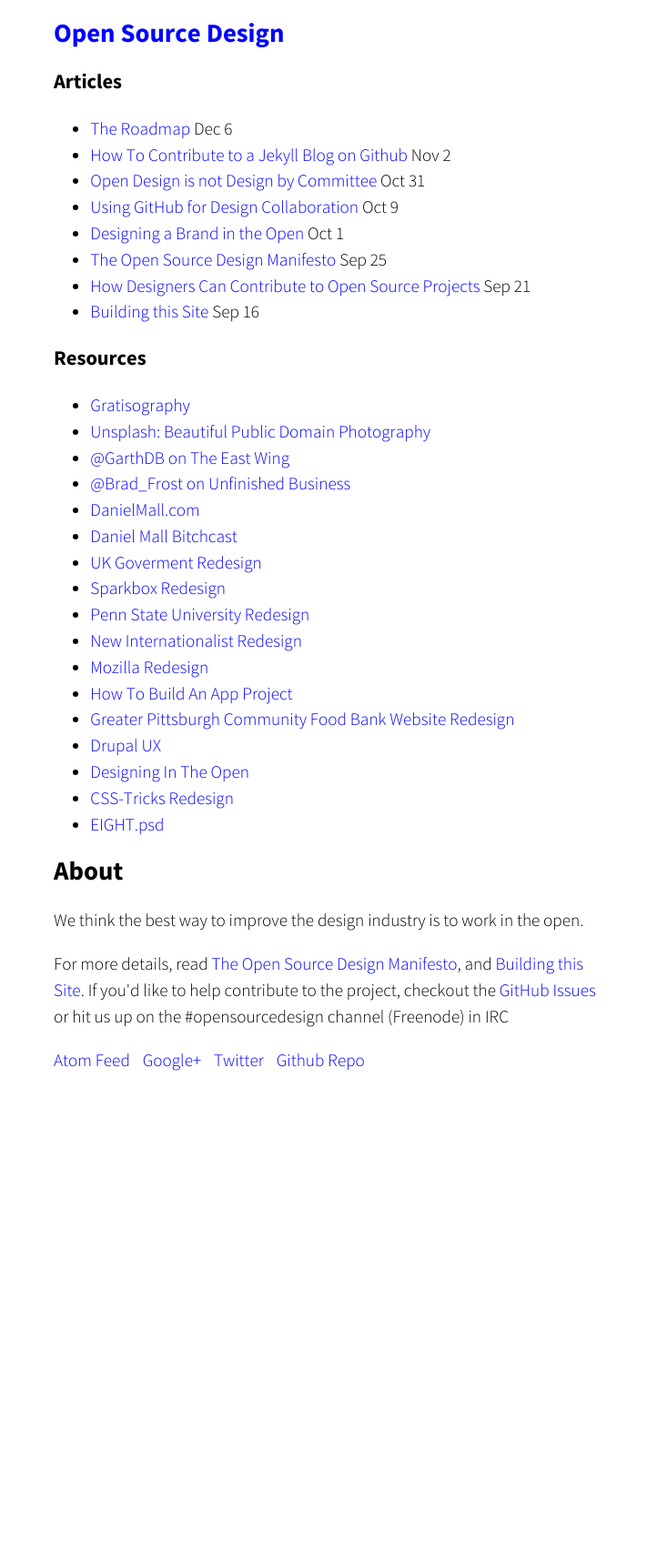
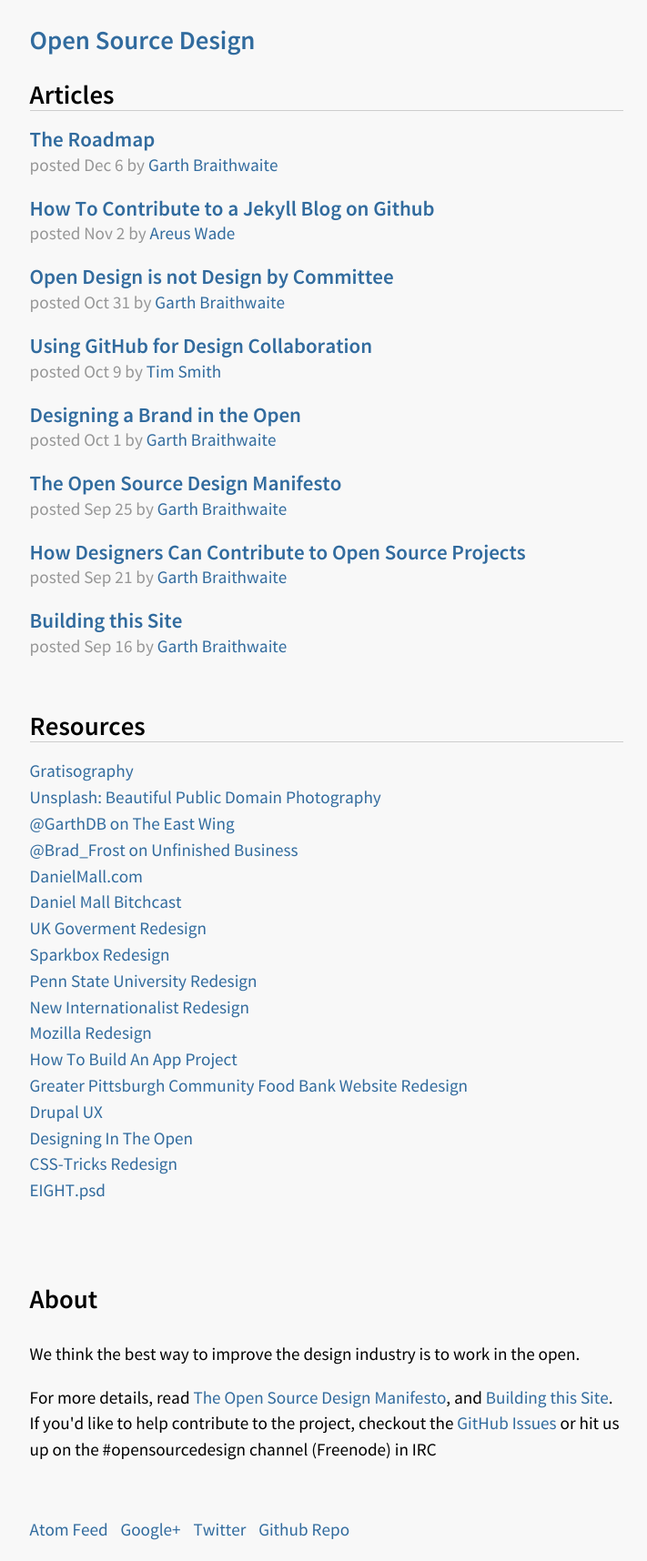
Before and after one commit to DesignOpen/designopen.github.io, a Jekyll site: the page built from index.html, in a window 1280 px wide. Shown: the whole page at 91% size, without its empty margins (281-992 px from the left). Built offline with Jekyll 4.4.1, drawn with Linux system fonts in a browser that asks for light colours; before the commit the page ends 1200 px from its top, so only the background shows below that.

Commit message:
design refresh for default pages, slight readability changes

```diff
--- a/_layouts/default.html
+++ b/_layouts/default.html
@@ -6,6 +6,7 @@
     <meta name="viewport" content="initial-scale=1.0" />
     <title>Open Source Design{% if page.title %} | {{ page.title }}{% endif %}</title>
     <link rel="shortcut icon" href="/favicon.ico">
+    <link rel="stylesheet" type="text/css" href="/css/normalize.css">
     <link rel="stylesheet" type="text/css" href="/css/main.css">
     <link rel="stylesheet" type="text/css" href="/css/fonts/fonts.css">
     <!--[if lt IE 9]>
--- a/css/fonts/fonts.css
+++ b/css/fonts/fonts.css
@@ -1,6 +1,4 @@
 /* Generated by Font Squirrel (http://www.fontsquirrel.com) on September 6, 2013 */
-
-
 
 @font-face {
     font-family: 'wisdom_script';
@@ -11,9 +9,17 @@
          url('wisdom_script-webfont.svg#wisdom_script_airegular') format('svg');
     font-weight: normal;
     font-style: normal;
-
 }
-
+@font-face {
+    font-family: 'source_sans_pro';
+    src: url('sourcesanspro-light-webfont.eot');
+    src: url('sourcesanspro-light-webfont.eot?#iefix') format('embedded-opentype'),
+         url('sourcesanspro-light-webfont.woff') format('woff'),
+         url('sourcesanspro-light-webfont.ttf') format('truetype'),
+         url('sourcesanspro-light-webfont.svg#source_sans_prolight') format('svg');
+    font-weight: 300;
+    font-style: normal;
+}
 @font-face {
     font-family: 'source_sans_pro';
     src: url('sourcesanspro-regular-webfont.eot');
@@ -23,24 +29,7 @@
          url('sourcesanspro-regular-webfont.svg#source_sans_proregular') format('svg');
     font-weight: normal;
     font-style: normal;
-
 }
-
-@font-face {
-    font-family: 'source_sans_pro';
-    src: url('sourcesanspro-light-webfont.eot');
-    src: url('sourcesanspro-light-webfont.eot?#iefix') format('embedded-opentype'),
-         url('sourcesanspro-light-webfont.woff') format('woff'),
-         url('sourcesanspro-light-webfont.ttf') format('truetype'),
-         url('sourcesanspro-light-webfont.svg#source_sans_prolight') format('svg');
-    font-weight: 300;
-    font-style: normal;
-
-}
-
-
-
-
 @font-face {
     font-family: 'source_sans_pro';
     src: url('sourcesanspro-semibold-webfont.eot');
@@ -50,12 +39,7 @@
          url('sourcesanspro-semibold-webfont.svg#source_sans_prosemibold') format('svg');
     font-weight: 600;
     font-style: normal;
-
 }
-
-
-
-
 @font-face {
     font-family: 'source_sans_pro';
     src: url('sourcesanspro-bold-webfont.eot');
@@ -65,5 +49,4 @@
          url('sourcesanspro-bold-webfont.svg#source_sans_probold') format('svg');
     font-weight: 700;
     font-style: normal;
-
 }
--- a/css/main.css
+++ b/css/main.css
@@ -1,53 +1,74 @@
 body {
-  font-family: 'source_sans_pro', sans;
+  font: normal normal normal 1em/1.5 'source_sans_pro', sans;
   margin: 0;
-  line-height:  1.5rem;
-  font-size: 1rem;
+  background: rgb(248,248,248);
 }
 h1, h2, h3, h4, h5, h6 {
-  font-weight: bold;
-}
-.site {
-  max-width: 600px;
-  margin: 0 auto;
-  padding-left: 20px;
-  padding-right: 20px;
+  font-weight: 600;
 }
 
-a {
-  color: blue;
-  text-decoration: none;
+a{
+  color: rgb(49,107,158);
+  text-decoration: inherit;
 }
-
 a:hover {
   text-decoration: underline;
 }
-
-ul {
-  padding-left: 2.1rem;
+.site {
+  max-width: 36em;
+  margin: 0 auto;
+  padding: 0 1em;
 }
-
 nav ul {
   list-style: none;
   padding: 0;
 }
-
 nav li {
   display: inline-block;
   margin-right: 10px;
 }
-
 article img {
   max-width: 100%;
   height: auto;
 
 }
-.bloglist .author {
-  display: none;
+section{
+  padding: 1px 0;
+  margin: 0 0 2em;
 }
-.bloglist li:hover .author {
-  display: inline;
+section>.title{
+  line-height: 1;
+  border-bottom: 1px solid rgb(205,205,205);
+  margin: 0;
 }
+
+
+/*Bloglist styles for Home Page*/
+.bloglist{
+  list-style: none;
+  margin: 1em 0;
+  padding: 0;
+}
+.bloglist .post{
+  margin: 1em 0 0;
+}
+.bloglist .title{
+  font-size: 1.2em;
+  margin: 0;
+  line-height: 1.2;
+}
+.bloglist .meta{
+  color: rgb(150,150,150);
+}
+
+/*Resource List styles for Home Page*/
+.reslist{
+  list-style: none;
+  margin: 1em 0;
+  padding: 0;
+}
+
+/*Media Queries for Text Size Changes*/
 @media only screen and (max-width: 500px) {
   :root {
     font-size: 90%;
@@ -58,12 +79,8 @@
     font-size: 100%;
   }
 }
-
 @media only screen and (min-width: 800px) {
   :root {
     font-size: 120%;
   }
-  body {
-    font-weight: 300;
-  }
 }
--- a/index.html
+++ b/index.html
@@ -3,41 +3,36 @@
 title: Home
 ---
 <div id="content" class="site">
-  <section itemscope itemtype=http://schema.org/Blog>
-    <h3 class="title" itemscope itemprop="name">Articles</h3>
-    <section>
+  <section itemscope itemtype="http://schema.org/Blog">
+    <h2 class="title" itemscope itemprop="name">Articles</h2>
     <ul class="bloglist">
     {% for post in site.categories.blogging_about %}
       {% assign author = site.authors[post.author] %}
-        <li itemprop="blogPost" itemscope itemtype="http://schema.org/BlogPosting">
-          <a href="{{ post.url }}" itemprop="url">
-            <span itemscope itemprop="name">{{ post.title }}</span>
-          </a>
-          <time datetime="{{post.date | date: "%Y-%m-%d" }}" itemscope itemprop="datePublished">{{post.date | date: "%b %e" }}</time>
+      <li class="post" itemprop="blogPost" itemscope itemtype="http://schema.org/BlogPosting">
+        <h3 class="title" itemscope itemprop="name"><a href="{{ post.url }}" itemprop="url">{{ post.title }}</a></h3>
+        <div class="meta">
+          <time datetime="{{post.date | date: "%Y-%m-%d" }}" itemscope itemprop="datePublished">posted {{post.date | date: "%b %e" }}</time>
           <span class="author" itemprop="author" itemscope itemtype="http://schema.org/Person">
             by <a href="{{site.authors[page.author].web}}" itemprop="url"><span itemprop="name">{{author.display_name}}</span></a>
           </span>
+        </div>
       </li>
     {% endfor %}
     </ul>
   </section>
-  </section>
-  <section itemscope itemtype=http://schema.org/ItemList>
-    <h3 class="title" itemprop="name">Resources</h3>
+
+  <section itemscope itemtype="http://schema.org/ItemList">
+    <h2 class="title" itemprop="name">Resources</h2>
     <meta itemscope itemprop="itemListOrder" content="Unordered" />
-    <section>
-      <ul>
+      <ul class="reslist">
       {% for post in site.categories.resourced %}
         <li itemprop="itemListElement"><a href="{{ post.url }}">{{ post.title }}</a></li>
       {% endfor %}
       </ul>
   </section>
-  </section>
   <section itemscope itemprop="mainContentOfPage about" itemtype=http://schema.org/WebPageElement>
     <h2>About</h2>
-    <section>
       <p>We think the best way to improve the design industry is to work in the open.</p>
       <p>For more details, read <a href="http://opensourcedesign.is/blogging_about/the-open-source-design-manifesto/">The Open Source Design Manifesto</a>, and <a href="http://opensourcedesign.is/blogging_about/building_this_site/">Building this Site</a>.  If you'd like to help contribute to the project, checkout the <a href="https://github.com/opensourcedesignis/opensourcedesignis.github.io/issues">GitHub Issues</a> or hit us up on the #opensourcedesign channel (Freenode) in IRC
   </section>
-  </section>
 </div>
```
Also changed, not shown: css/reset.css (deleted, +0 -149 lines), css/normalize.css (added). Lines whose indentation alone changed are shown as unchanged.
